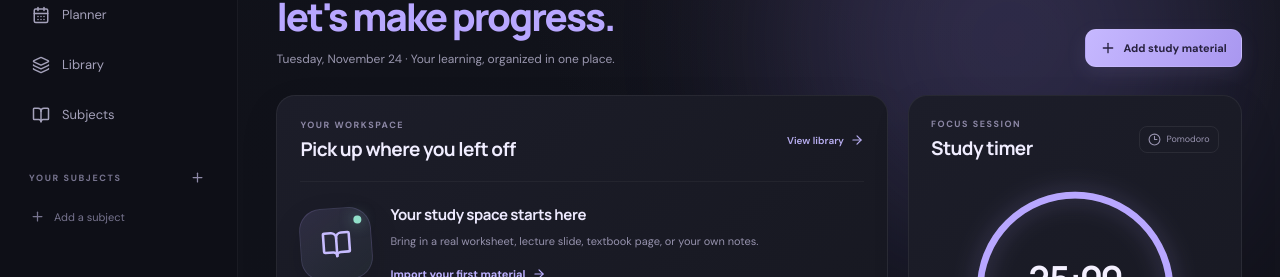
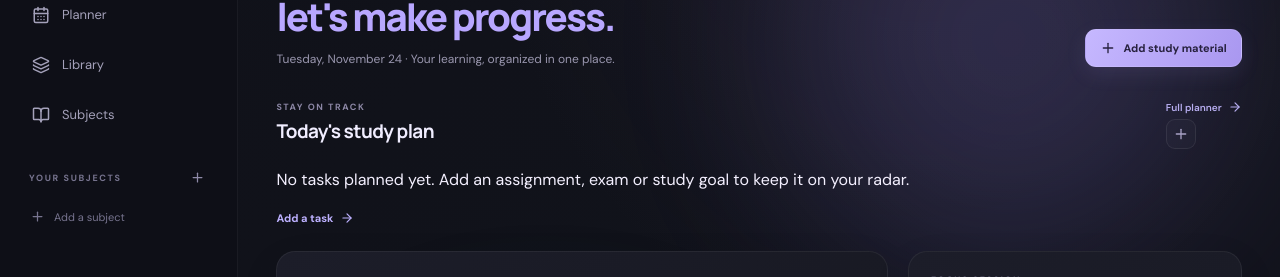
Before and after one commit to yazoniplay/mindora-AI-study, a React (Vite) app: page / in a window 1280 px wide. Shown: the part 187-464 px from the top of the page. Built offline with nearby package versions, Linux system fonts and the light colour scheme.

Commit message:
Show real upcoming tasks on the home dashboard

```diff
--- a/src/App.tsx
+++ b/src/App.tsx
@@ -248,6 +248,7 @@ function App() {
             </div>
             <button className="solid-button home-primary-action" onClick={openImport}><Plus size={16}/> Add study material</button>
           </section>
+          <section className="home-agenda-panel"><div className="home-panel-head"><div><span className="section-overline">STAY ON TRACK</span><h2>Today's study plan</h2></div><div className="home-agenda-actions"><button className="quiet-button" onClick={()=>navigate('Planner')}>Full planner <ArrowRight size={14}/></button><button className="home-add-subject" onClick={openTask} aria-label="Add task"><Plus size={16}/></button></div></div>{tasks.filter(task=>!task.completed).slice(0,3).length===0?<div className="home-agenda-empty"><p>No tasks planned yet. Add an assignment, exam or study goal to keep it on your radar.</p><button className="home-inline-action" onClick={openTask}>Add a task <ArrowRight size={14}/></button></div>:<div className="home-agenda-list">{tasks.filter(task=>!task.completed).slice(0,3).map(task=><div className="home-agenda-item" key={task.id}><button onClick={()=>toggleTask(task)} aria-label="Mark task complete"><Circle size={17}/></button><span><strong>{task.title}</strong><small>{subjects.find(s=>s.id===task.subjectId)?.name??'No subject'} · {new Date(task.dueAt).toLocaleString(undefined,{month:'short',day:'numeric',hour:'numeric',minute:'2-digit'})}</small></span><i className={`agenda-priority agenda-${task.priority}`}/></div>)}</div>}</section>
           <section className="home-workbench">
             <div className="home-main-column">
               <article className="home-library-panel">
```
